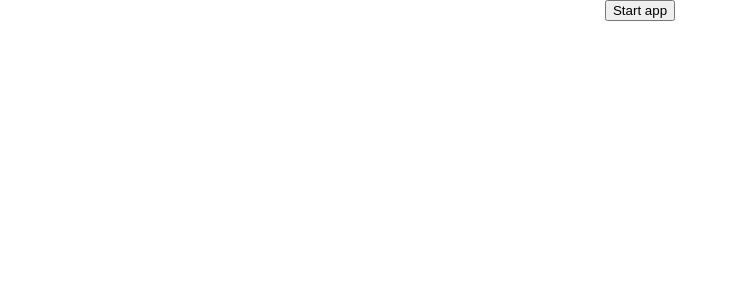
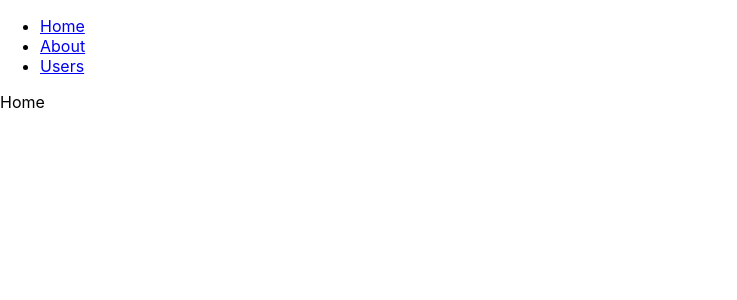
Before and after one commit to nur1208/DataReachable, a React (Create React App) app: page / in a window 1280 px wide. Shown: the top 300 px of the page, without its empty margins (0-737 px from the left). Built offline with nearby package versions, Linux system fonts and the light colour scheme.

Commit message:
add react-route-dom

```diff
--- a/package.json
+++ b/package.json
@@ -10,6 +10,7 @@
     "react": "^18.2.0",
     "react-dom": "^18.2.0",
     "react-icons": "^4.4.0",
+    "react-router-dom": "^6.3.0",
     "react-scripts": "5.0.1",
     "shortid": "^2.2.16",
     "web-vitals": "^2.1.4"
--- a/src/App.js
+++ b/src/App.js
@@ -1,10 +1,27 @@
 import Test from "./components/Test";
 import { Landing } from "./pages/Landing";
-
+import { Routes, Route, Link } from "react-router-dom";
 function App() {
   return (
     <div className="App">
-      <Landing />
+      <nav>
+        <ul>
+          <li>
+            <Link to="/">Home</Link>
+          </li>
+          <li>
+            <Link to="/about">About</Link>
+          </li>
+          <li>
+            <Link to="/users">Users</Link>
+          </li>
+        </ul>
+      </nav>
+      <Routes>
+        <Route path="/about" element={<div>about</div>} />
+        <Route path="/users" element={<div>users</div>} />
+        <Route path="/" element={<div>Home</div>} />
+      </Routes>
     </div>
   );
 }
--- a/src/index.js
+++ b/src/index.js
@@ -1,13 +1,17 @@
-import React from 'react';
-import ReactDOM from 'react-dom/client';
-import './index.css';
-import App from './App';
-import reportWebVitals from './reportWebVitals';
-
-const root = ReactDOM.createRoot(document.getElementById('root'));
+import React from "react";
+import ReactDOM from "react-dom/client";
+import "./index.css";
+import App from "./App";
+import reportWebVitals from "./reportWebVitals";
+import { BrowserRouter as Router } from "react-router-dom";
+const root = ReactDOM.createRoot(
+  document.getElementById("root")
+);
 root.render(
   <React.StrictMode>
-    <App />
+    <Router>
+      <App />
+    </Router>
   </React.StrictMode>
 );
 
```
Also changed, not shown: todos.txt, 1 other file (tests, documents, lock files or other folders).
